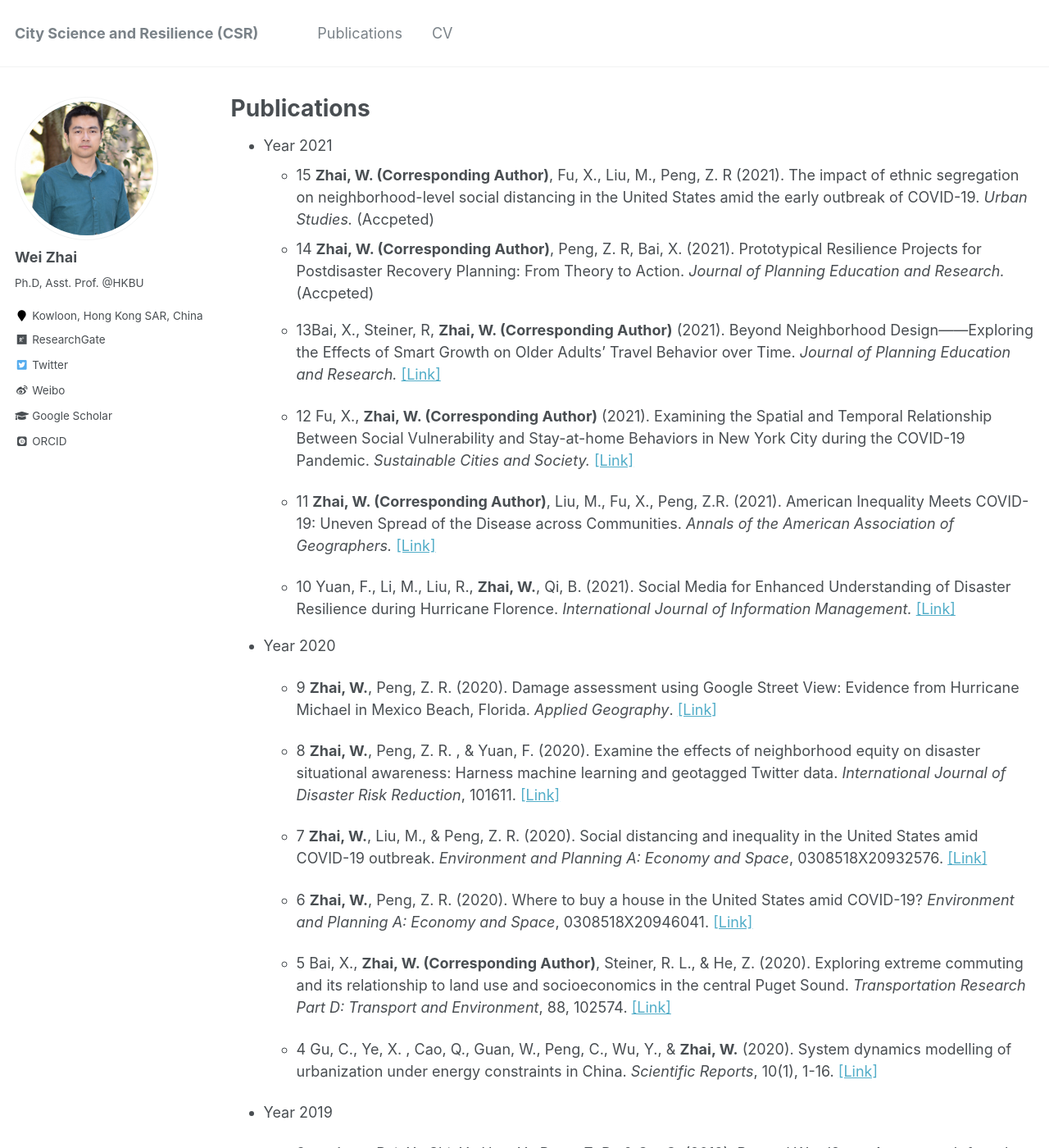
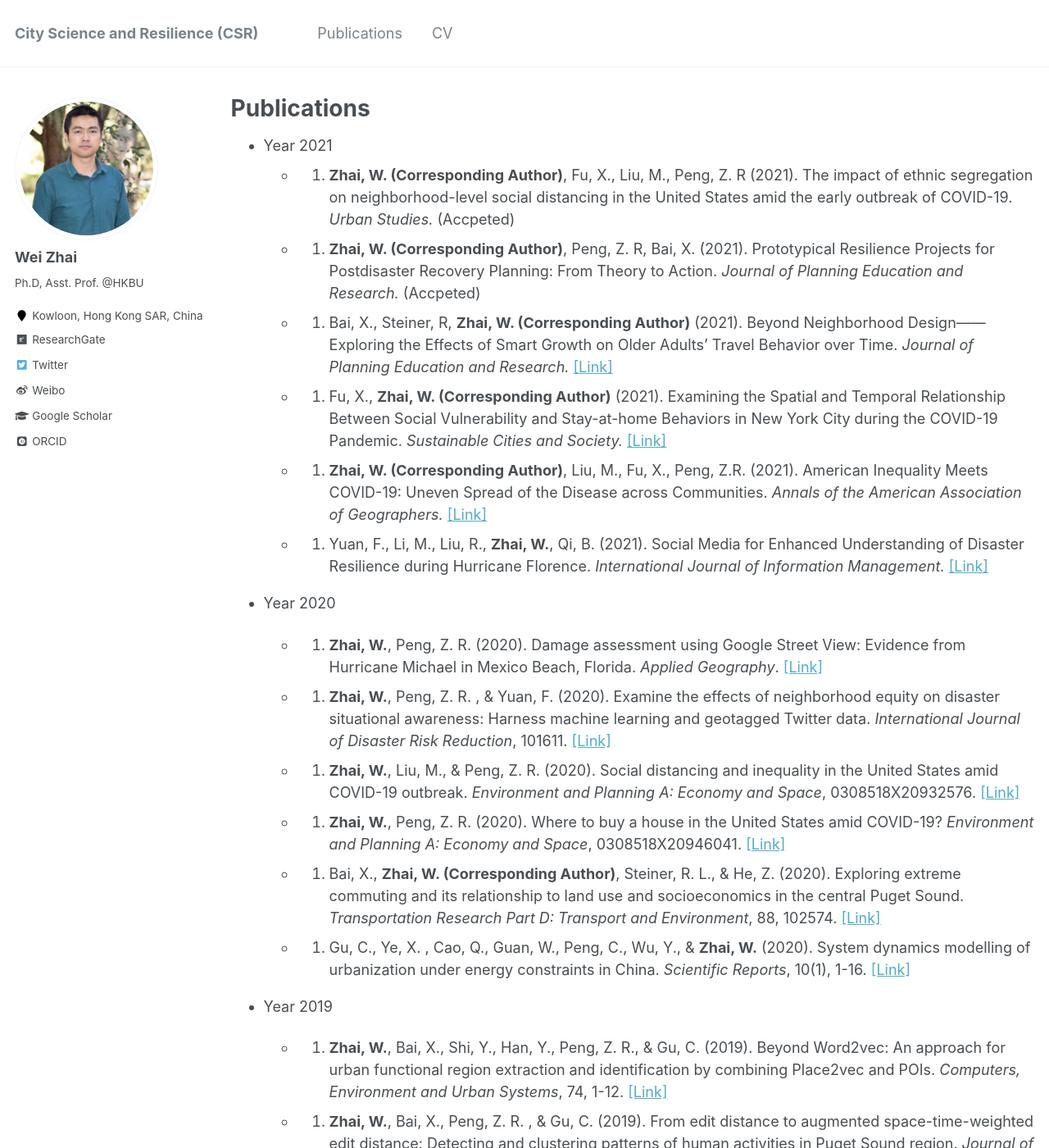
Before and after one commit to skywalkerzhai/weizhai.github.io, a Jekyll site: the page built from _pages/publications.md, in a window 1280 px wide and 1400 px high. Shown: the whole window at 82% size. Built offline with Jekyll 4.4.1, drawn with Linux system fonts in a browser that asks for light colours; some web fonts are replaced.

Commit message:
Update publications.md

```diff
--- a/_pages/publications.md
+++ b/_pages/publications.md
@@ -6,36 +6,36 @@
 ---
 
 * Year 2021
-  * 15 **Zhai, W. (Corresponding Author)**, Fu, X., Liu, M., Peng, Z. R (2021). The impact of ethnic segregation on neighborhood-level social distancing in the United States amid the early outbreak of COVID-19. *Urban Studies.* (Accpeted)
-  * 14 **Zhai, W. (Corresponding Author)**, Peng, Z. R, Bai, X. (2021). Prototypical Resilience Projects for Postdisaster Recovery Planning: From Theory to Action. *Journal of Planning Education and Research.* (Accpeted)
-  * 13Bai, X., Steiner, R, **Zhai, W. (Corresponding Author)** (2021). Beyond Neighborhood Design——Exploring the Effects of Smart Growth on Older Adults’ Travel Behavior over Time. *Journal of Planning Education and Research.* [[Link]](https://doi.org/10.1177/0739456X211020352)
+  * 15. **Zhai, W. (Corresponding Author)**, Fu, X., Liu, M., Peng, Z. R (2021). The impact of ethnic segregation on neighborhood-level social distancing in the United States amid the early outbreak of COVID-19. *Urban Studies.* (Accpeted)
+  * 14. **Zhai, W. (Corresponding Author)**, Peng, Z. R, Bai, X. (2021). Prototypical Resilience Projects for Postdisaster Recovery Planning: From Theory to Action. *Journal of Planning Education and Research.* (Accpeted)
+  * 13. Bai, X., Steiner, R, **Zhai, W. (Corresponding Author)** (2021). Beyond Neighborhood Design——Exploring the Effects of Smart Growth on Older Adults’ Travel Behavior over Time. *Journal of Planning Education and Research.* [[Link]](https://doi.org/10.1177/0739456X211020352)
 
-  * 12 Fu, X., **Zhai, W. (Corresponding Author)** (2021).  Examining the Spatial and Temporal Relationship Between Social Vulnerability and Stay-at-home Behaviors in New York City during the COVID-19 Pandemic. *Sustainable Cities and Society.* [[Link]](https://doi.org/10.1016/j.scs.2021.102757)
+  * 12. Fu, X., **Zhai, W. (Corresponding Author)** (2021).  Examining the Spatial and Temporal Relationship Between Social Vulnerability and Stay-at-home Behaviors in New York City during the COVID-19 Pandemic. *Sustainable Cities and Society.* [[Link]](https://doi.org/10.1016/j.scs.2021.102757)
 
-  * 11 **Zhai, W. (Corresponding Author)**, Liu, M., Fu, X., Peng, Z.R. (2021). American Inequality Meets COVID-19: Uneven Spread of the Disease across Communities. *Annals of the American Association of Geographers.* [[Link]](https://www.tandfonline.com/doi/abs/10.1080/24694452.2020.1866489?journalCode=raag21)
+  * 11. **Zhai, W. (Corresponding Author)**, Liu, M., Fu, X., Peng, Z.R. (2021). American Inequality Meets COVID-19: Uneven Spread of the Disease across Communities. *Annals of the American Association of Geographers.* [[Link]](https://www.tandfonline.com/doi/abs/10.1080/24694452.2020.1866489?journalCode=raag21)
 
-  * 10 Yuan, F., Li, M., Liu, R., **Zhai, W.**, Qi, B. (2021). Social Media for Enhanced Understanding of Disaster Resilience during Hurricane Florence. *International Journal of Information Management.* [[Link]](https://www.sciencedirect.com/science/article/pii/S0268401220314882?dgcid=coauthor)
+  * 10. Yuan, F., Li, M., Liu, R., **Zhai, W.**, Qi, B. (2021). Social Media for Enhanced Understanding of Disaster Resilience during Hurricane Florence. *International Journal of Information Management.* [[Link]](https://www.sciencedirect.com/science/article/pii/S0268401220314882?dgcid=coauthor)
 
 
 * Year 2020
 
-  * 9 **Zhai, W.**, Peng, Z. R. (2020). Damage assessment using Google Street View: Evidence from Hurricane Michael in Mexico Beach, Florida. *Applied Geography*. [[Link]](https://doi.org/10.1016/j.apgeog.2020.102252)
+  * 9. **Zhai, W.**, Peng, Z. R. (2020). Damage assessment using Google Street View: Evidence from Hurricane Michael in Mexico Beach, Florida. *Applied Geography*. [[Link]](https://doi.org/10.1016/j.apgeog.2020.102252)
 
-  * 8 **Zhai, W.**, Peng, Z. R. , & Yuan, F. (2020). Examine the effects of neighborhood equity on disaster situational awareness: Harness machine learning and geotagged Twitter data. *International Journal of Disaster Risk Reduction*, 101611. [[Link]](https://doi.org/10.1016/j.ijdrr.2020.101611)
+  * 8. **Zhai, W.**, Peng, Z. R. , & Yuan, F. (2020). Examine the effects of neighborhood equity on disaster situational awareness: Harness machine learning and geotagged Twitter data. *International Journal of Disaster Risk Reduction*, 101611. [[Link]](https://doi.org/10.1016/j.ijdrr.2020.101611)
 
-  * 7 **Zhai, W.**, Liu, M., & Peng, Z. R. (2020). Social distancing and inequality in the United States amid COVID-19 outbreak. *Environment and Planning A: Economy and Space*, 0308518X20932576. [[Link]](https://journals.sagepub.com/doi/10.1177/0308518X20932576 )
+  * 7. **Zhai, W.**, Liu, M., & Peng, Z. R. (2020). Social distancing and inequality in the United States amid COVID-19 outbreak. *Environment and Planning A: Economy and Space*, 0308518X20932576. [[Link]](https://journals.sagepub.com/doi/10.1177/0308518X20932576 )
 
-  * 6 **Zhai, W.**, Peng, Z. R. (2020). Where to buy a house in the United States amid COVID-19? *Environment and Planning A: Economy and Space*, 0308518X20946041. [[Link]](https://journals.sagepub.com/doi/10.1177/0308518X20946041)
+  * 6. **Zhai, W.**, Peng, Z. R. (2020). Where to buy a house in the United States amid COVID-19? *Environment and Planning A: Economy and Space*, 0308518X20946041. [[Link]](https://journals.sagepub.com/doi/10.1177/0308518X20946041)
 
-  * 5 Bai, X., **Zhai, W. (Corresponding Author)**, Steiner, R. L., & He, Z. (2020). Exploring extreme commuting and its relationship to land use and socioeconomics in the central Puget Sound. *Transportation Research Part D: Transport and Environment*, 88, 102574. [[Link]](https://doi.org/10.1016/j.trd.2020.102574)
+  * 5. Bai, X., **Zhai, W. (Corresponding Author)**, Steiner, R. L., & He, Z. (2020). Exploring extreme commuting and its relationship to land use and socioeconomics in the central Puget Sound. *Transportation Research Part D: Transport and Environment*, 88, 102574. [[Link]](https://doi.org/10.1016/j.trd.2020.102574)
 
-  * 4 Gu, C., Ye, X. , Cao, Q., Guan, W., Peng, C., Wu, Y., & **Zhai, W.** (2020). System dynamics modelling of urbanization under energy constraints in China. *Scientific Reports*, 10(1), 1-16. [[Link]](https://doi.org/10.1038/s41598-020-66125-3)
+  * 4. Gu, C., Ye, X. , Cao, Q., Guan, W., Peng, C., Wu, Y., & **Zhai, W.** (2020). System dynamics modelling of urbanization under energy constraints in China. *Scientific Reports*, 10(1), 1-16. [[Link]](https://doi.org/10.1038/s41598-020-66125-3)
 
 
 * Year 2019
 
-  * 3 **Zhai, W.**, Bai, X., Shi, Y., Han, Y., Peng, Z. R., & Gu, C. (2019). Beyond Word2vec: An approach for urban functional region extraction and identification by combining Place2vec and POIs. *Computers, Environment and Urban Systems*, 74, 1-12. [[Link]](https://doi.org/10.1016/j.compenvurbsys.2018.11.008)
+  * 3. **Zhai, W.**, Bai, X., Shi, Y., Han, Y., Peng, Z. R., & Gu, C. (2019). Beyond Word2vec: An approach for urban functional region extraction and identification by combining Place2vec and POIs. *Computers, Environment and Urban Systems*, 74, 1-12. [[Link]](https://doi.org/10.1016/j.compenvurbsys.2018.11.008)
 
-  * 2 **Zhai, W.**, Bai, X., Peng, Z. R. , & Gu, C. (2019). From edit distance to augmented space-time-weighted edit distance: Detecting and clustering patterns of human activities in Puget Sound region. *Journal of Transport Geography*, 78, 41-55. [[Link]](https://doi.org/10.1016/j.jtrangeo.2019.05.003)
+  * 2. **Zhai, W.**, Bai, X., Peng, Z. R. , & Gu, C. (2019). From edit distance to augmented space-time-weighted edit distance: Detecting and clustering patterns of human activities in Puget Sound region. *Journal of Transport Geography*, 78, 41-55. [[Link]](https://doi.org/10.1016/j.jtrangeo.2019.05.003)
 
-  * 1 **Zhai, W.**, Bai, X., Peng, Z. R. , & Gu, C. (2019). A bottom-up transportation network efficiency measuring approach: A case study of taxi efficiency in New York City. *Journal of Transport Geography*, 80. 102502. [[Link]](https://doi.org/10.1016/j.jtrangeo.2019.102502)
+  * 1. **Zhai, W.**, Bai, X., Peng, Z. R. , & Gu, C. (2019). A bottom-up transportation network efficiency measuring approach: A case study of taxi efficiency in New York City. *Journal of Transport Geography*, 80. 102502. [[Link]](https://doi.org/10.1016/j.jtrangeo.2019.102502)
```
